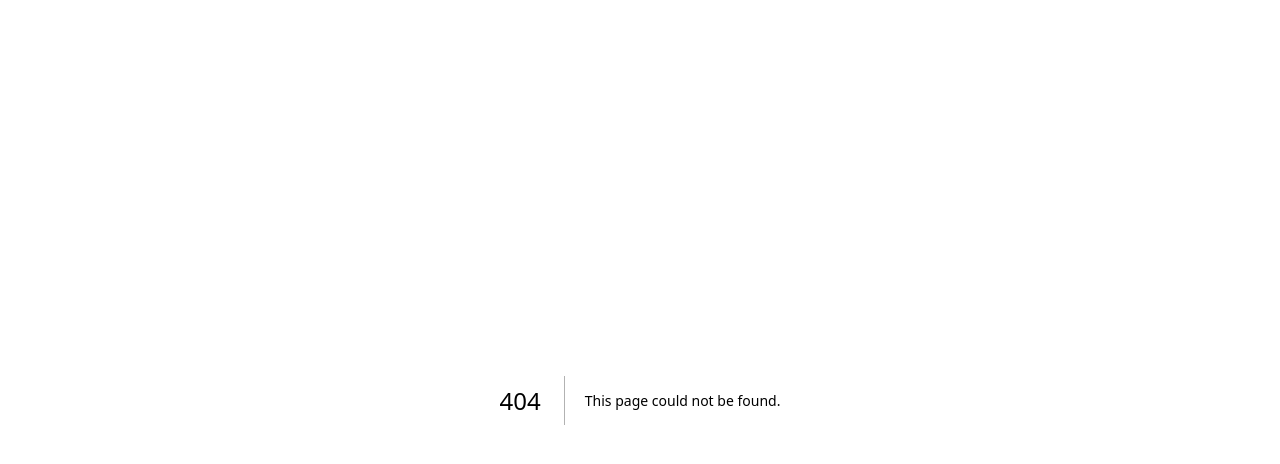
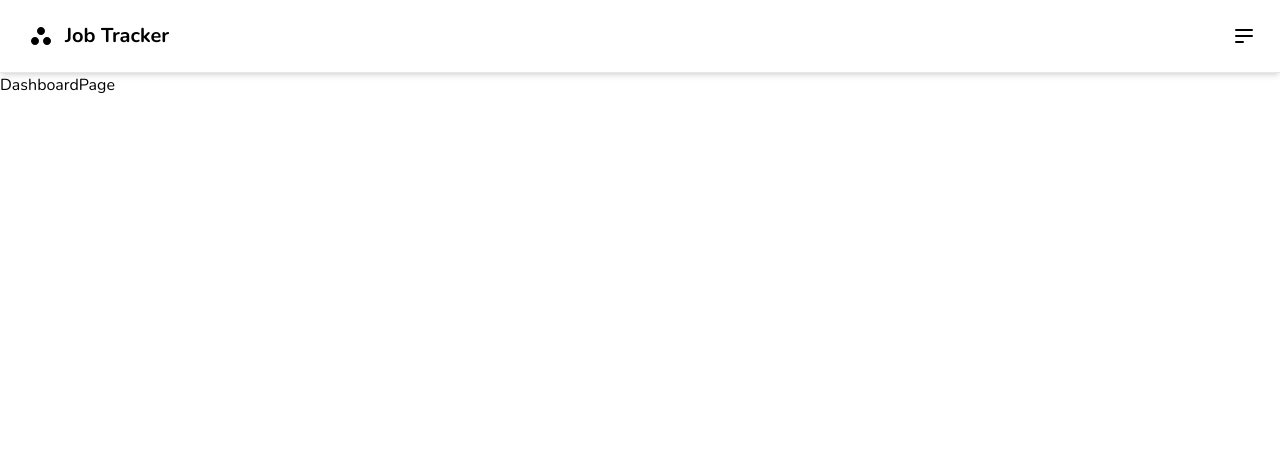
Before and after one commit to danjogil/job-tracker, a Next.js app: page /dashboard in a window 1280 px wide. Before the commit this address had no page. Shown: the top 464 px of the page. Built offline with nearby package versions, Linux system fonts and the light colour scheme.

Commit message:
Build Navbar

```diff
--- /dev/null
+++ b/app/Logo.tsx
@@ -0,0 +1,20 @@
+"use client";
+
+import { useRouter } from "next/navigation";
+import { MdWorkspaces } from "react-icons/md";
+
+const Logo = () => {
+  const router = useRouter();
+
+  return (
+    <div
+      onClick={() => router.push("/dashboard")}
+      className="flex justify-center items-center gap-3 cursor-pointer btn btn-ghost text-xl"
+    >
+      <MdWorkspaces size={24} />
+      <h1 className="font-bold text-xl">Job Tracker</h1>
+    </div>
+  );
+};
+
+export default Logo;
--- /dev/null
+++ b/app/Navbar.tsx
@@ -0,0 +1,30 @@
+import Link from "next/link";
+import Logo from "./Logo";
+import { HiOutlineMenuAlt2 } from "react-icons/hi";
+
+const Navbar = () => {
+  return (
+    <nav className="navbar bg-base-100 border-b shadow-md p-3">
+      <div className="flex-1">
+        <Logo />
+      </div>
+      <div className="flex-none gap-2">
+        <div className="dropdown dropdown-end">
+          <div tabIndex={0} role="button" className="btn btn-ghost btn-circle">
+            <HiOutlineMenuAlt2 size={24} />
+          </div>
+          <ul className="menu menu-sm dropdown-content mt-3 z-[1] p-2 shadow bg-base-100 rounded-box w-52">
+            <li>
+              <Link href="/">Login</Link>
+            </li>
+            <li>
+              <Link href="/">Register</Link>
+            </li>
+          </ul>
+        </div>
+      </div>
+    </nav>
+  );
+};
+
+export default Navbar;
--- /dev/null
+++ b/app/dashboard/page.tsx
@@ -0,0 +1,5 @@
+const DashboardPage = () => {
+  return <div>DashboardPage</div>;
+};
+
+export default DashboardPage;
--- a/app/layout.tsx
+++ b/app/layout.tsx
@@ -1,8 +1,11 @@
 import type { Metadata } from "next";
-import { Inter } from "next/font/google";
+import { Nunito } from "next/font/google";
 import "./globals.css";
+import Navbar from "./Navbar";
 
-const inter = Inter({ subsets: ["latin"] });
+const font = Nunito({
+  subsets: ["latin"],
+});
 
 export const metadata: Metadata = {
   title: "Job Tracker",
@@ -16,7 +19,10 @@ export default function RootLayout({
 }>) {
   return (
     <html lang="en">
-      <body className={inter.className}>{children}</body>
+      <body className={font.className}>
+        <Navbar />
+        <main>{children}</main>
+      </body>
     </html>
   );
 }
--- a/app/page.tsx
+++ b/app/page.tsx
@@ -1,3 +1,7 @@
 export default function Home() {
-  return <div>Hello World</div>;
+  return (
+    <div>
+      Welcome to job tracker! Please login or sign up to start using the app.
+    </div>
+  );
 }
--- a/tailwind.config.ts
+++ b/tailwind.config.ts
@@ -15,6 +15,10 @@ const config: Config = {
       },
     },
   },
-  plugins: [],
+  plugins: [require("daisyui")],
+  daisyui: {
+    themes: ["light"],
+  },
 };
+
 export default config;
```
Also changed, not shown: package.json (+6 -4 lines), 1 other file (tests, documents, lock files or other folders).
